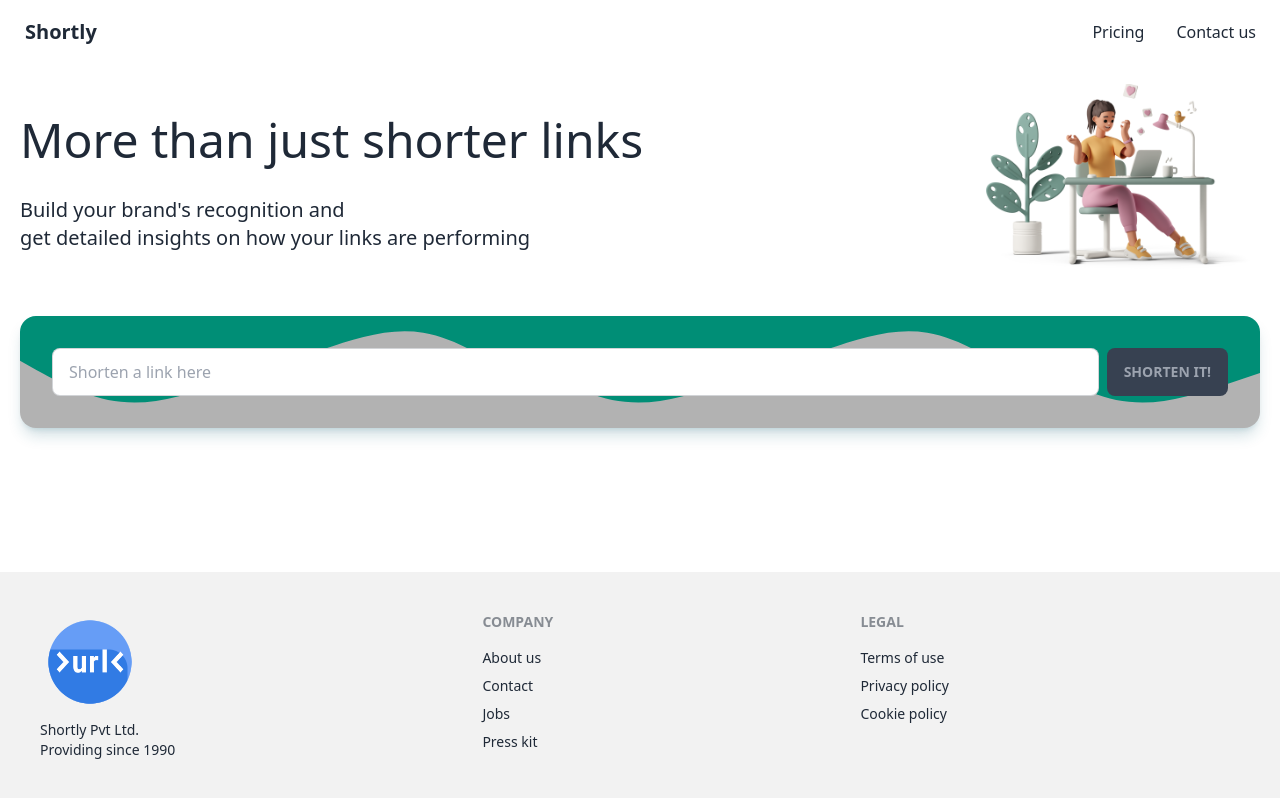
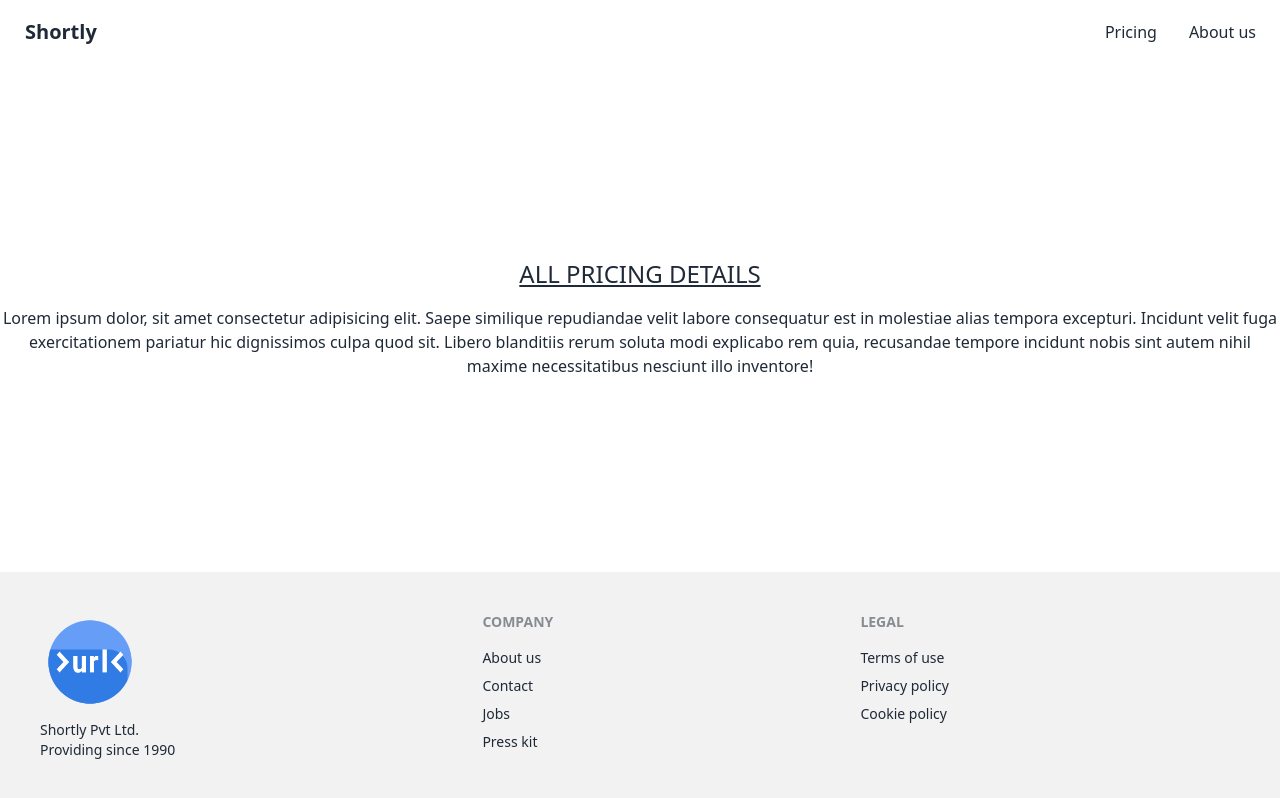
Before and after one commit to pesto-students/p1-ruhan-khandakar-ShashankSuresh, a React (Create React App) app in the folder Week-10/shortly/: page /pricing in a window 1280 px wide. Built offline with nearby package versions, Linux system fonts and the light colour scheme.

Commit message:
feat: (week10) all other routes

```diff
--- a/Week-10/shortly/package.json
+++ b/Week-10/shortly/package.json
@@ -9,6 +9,7 @@
     "daisyui": "^2.15.4",
     "react": "^18.2.0",
     "react-dom": "^18.2.0",
+    "react-router-dom": "^6.3.0",
     "react-scripts": "5.0.1",
     "web-vitals": "^2.1.4"
   },
--- a/Week-10/shortly/src/App.js
+++ b/Week-10/shortly/src/App.js
@@ -1,12 +1,53 @@
+import { lazy } from "react";
+import { Routes, Route } from "react-router-dom";
+
 import Layout from "components/Layout/Layout";
-import Home from "pages/Home";
+import SuspenseComponent from "components/Common/SuspenseComponent";
 
 import "./App.css";
+
+const Home = lazy(() => import("pages/Home"));
+const AboutUs = lazy(() => import("pages/AboutUs"));
+const Pricing = lazy(() => import("pages/Pricing"));
+const NotFoundPage = lazy(() => import("pages/404"));
 
 function App() {
   return (
     <Layout>
-      <Home />
+      <Routes>
+        <Route
+          path="/"
+          element={
+            <SuspenseComponent>
+              <Home />
+            </SuspenseComponent>
+          }
+        />
+        <Route
+          path="/about-us"
+          element={
+            <SuspenseComponent>
+              <AboutUs />
+            </SuspenseComponent>
+          }
+        />
+        <Route
+          path="/pricing"
+          element={
+            <SuspenseComponent>
+              <Pricing />
+            </SuspenseComponent>
+          }
+        />
+        <Route
+          path="*"
+          element={
+            <SuspenseComponent>
+              <NotFoundPage />
+            </SuspenseComponent>
+          }
+        />
+      </Routes>
     </Layout>
   );
 }
--- /dev/null
+++ b/Week-10/shortly/src/components/Common/SuspenseComponent.jsx
@@ -0,0 +1,9 @@
+import { Suspense } from "react";
+
+const SuspenseComponent = ({ children }) => (
+  <Suspense fallback={<div className="h-72 loading mb-8"></div>}>
+    {children}
+  </Suspense>
+);
+
+export default SuspenseComponent;
--- a/Week-10/shortly/src/components/Footer/Footer.jsx
+++ b/Week-10/shortly/src/components/Footer/Footer.jsx
@@ -1,3 +1,5 @@
+import { Link } from "react-router-dom";
+
 const Footer = () => {
   return (
     <footer className="footer p-10 bg-base-200 text-base-content">
@@ -11,30 +13,30 @@ const Footer = () => {
       </div>
       <div>
         <span className="footer-title">Company</span>
-        <a href="/" className="link link-hover">
+        <Link to="/about-us" className="link link-hover">
           About us
-        </a>
-        <a href="/" className="link link-hover">
+        </Link>
+        <Link to="/contact" className="link link-hover">
           Contact
-        </a>
-        <a href="/" className="link link-hover">
+        </Link>
+        <Link to="/jobs" className="link link-hover">
           Jobs
-        </a>
-        <a href="/" className="link link-hover">
+        </Link>
+        <Link to="/press" className="link link-hover">
           Press kit
-        </a>
+        </Link>
       </div>
       <div>
         <span className="footer-title">Legal</span>
-        <a href="/" className="link link-hover">
+        <Link to="/terms" className="link link-hover">
           Terms of use
-        </a>
-        <a href="/" className="link link-hover">
+        </Link>
+        <Link to="/privacy-policy" className="link link-hover">
           Privacy policy
-        </a>
-        <a href="/" className="link link-hover">
+        </Link>
+        <Link to="/cookie-policy" className="link link-hover">
           Cookie policy
-        </a>
+        </Link>
       </div>
     </footer>
   );
--- a/Week-10/shortly/src/components/Header/Header.jsx
+++ b/Week-10/shortly/src/components/Header/Header.jsx
@@ -1,18 +1,20 @@
+import { Link } from "react-router-dom";
+
 const Header = () => {
   return (
     <div className="navbar bg-base-100">
       <div className="flex-1">
-        <a href="/" className="btn btn-ghost normal-case text-xl">
+        <Link to="/" className="btn btn-ghost normal-case text-xl">
           Shortly
-        </a>
+        </Link>
       </div>
       <div className="flex-none">
         <ul className="menu menu-horizontal p-0">
           <li>
-            <a href="/">Pricing</a>
+            <Link to="/pricing">Pricing</Link>
           </li>
           <li>
-            <a href="/">Contact us</a>
+            <Link to="/about-us">About us</Link>
           </li>
         </ul>
       </div>
--- a/Week-10/shortly/src/components/Shortner/Input.jsx
+++ b/Week-10/shortly/src/components/Shortner/Input.jsx
@@ -41,6 +41,12 @@ const Input = ({ handleSetUrlDetails }) => {
       }}
       className="card w-full bg-neutral text-neutral-content shadow-lg shadow-cyan-800/20 mt-8"
     >
+      <form
+        onSubmit={(e) => {
+          e.preventDefault();
+          handleSubmit();
+        }}
+      >
         <div className="card-body items-center text-center flex-row justify-between">
           <input
             type="text"
@@ -55,10 +61,12 @@ const Input = ({ handleSetUrlDetails }) => {
             } disabled:text-gray-400 disabled:bg-gray-700 disabled:cursor-not-allowed`}
             disabled={!inputUrl || loading}
             onClick={handleSubmit}
+            type="submit"
           >
             Shorten It!
           </button>
         </div>
+      </form>
       {errorMessage && (
         <div className="alert alert-error shadow-lg py-0">
           <div>
--- a/Week-10/shortly/src/index.js
+++ b/Week-10/shortly/src/index.js
@@ -1,9 +1,14 @@
 import React from "react";
 import ReactDOM from "react-dom/client";
+import { BrowserRouter as Router } from "react-router-dom";
 
 import App from "./App";
 
 import "./index.css";
 
 const root = ReactDOM.createRoot(document.getElementById("root"));
-root.render(<App />);
+root.render(
+  <Router>
+    <App />
+  </Router>
+);
--- /dev/null
+++ b/Week-10/shortly/src/pages/404.jsx
@@ -0,0 +1,15 @@
+import NotFoundSvg from "assets/not_found.svg";
+
+const NotFoundPage = () => {
+  return (
+    <div className="flex justify-center">
+      <div className="card w-96 bg-white-500">
+        <div className="card-body">
+          <img src={NotFoundSvg} alt="Not Found" className="h-full" />
+        </div>
+      </div>
+    </div>
+  );
+};
+
+export default NotFoundPage;
--- /dev/null
+++ b/Week-10/shortly/src/pages/AboutUs.jsx
@@ -0,0 +1,17 @@
+const AboutUs = () => {
+  return (
+    <div className="text-center">
+      <h1 className="text-2xl mb-4 uppercase underline">About Us</h1>
+      <p>
+        Lorem ipsum dolor, sit amet consectetur adipisicing elit. Saepe
+        similique repudiandae velit labore consequatur est in molestiae alias
+        tempora excepturi. Incidunt velit fuga exercitationem pariatur hic
+        dignissimos culpa quod sit. Libero blanditiis rerum soluta modi
+        explicabo rem quia, recusandae tempore incidunt nobis sint autem nihil
+        maxime necessitatibus nesciunt illo inventore!
+      </p>
+    </div>
+  );
+};
+
+export default AboutUs;
--- a/Week-10/shortly/src/pages/Home.jsx
+++ b/Week-10/shortly/src/pages/Home.jsx
@@ -2,6 +2,7 @@ import { useState, lazy } from "react";
 
 import ShortnerDetails from "components/Shortner/Shortner";
 import Input from "components/Shortner/Input";
+import SuspenseComponent from "components/Common/SuspenseComponent";
 const ShortenedUrl = lazy(() => import("components/Shortner/ShortenedUrl"));
 
 const Home = () => {
@@ -15,7 +16,11 @@ const Home = () => {
     <div className="flex-1 p-5">
       <ShortnerDetails />
       <Input handleSetUrlDetails={handleSetUrlDetails} />
-      {!!urlDetails.length && <ShortenedUrl urlDetails={urlDetails} />}
+      {!!urlDetails.length && (
+        <SuspenseComponent>
+          <ShortenedUrl urlDetails={urlDetails} />
+        </SuspenseComponent>
+      )}
     </div>
   );
 };
--- /dev/null
+++ b/Week-10/shortly/src/pages/Pricing.jsx
@@ -0,0 +1,17 @@
+const Pricing = () => {
+  return (
+    <div className="text-center">
+      <h1 className="text-2xl mb-4 uppercase underline">All Pricing Details</h1>
+      <p>
+        Lorem ipsum dolor, sit amet consectetur adipisicing elit. Saepe
+        similique repudiandae velit labore consequatur est in molestiae alias
+        tempora excepturi. Incidunt velit fuga exercitationem pariatur hic
+        dignissimos culpa quod sit. Libero blanditiis rerum soluta modi
+        explicabo rem quia, recusandae tempore incidunt nobis sint autem nihil
+        maxime necessitatibus nesciunt illo inventore!
+      </p>
+    </div>
+  );
+};
+
+export default Pricing;
```
Also changed, not shown: Week-10/shortly/src/assets/not_found.svg (added), 1 other file (tests, documents, lock files or other folders). Lines whose indentation alone changed are shown as unchanged.
